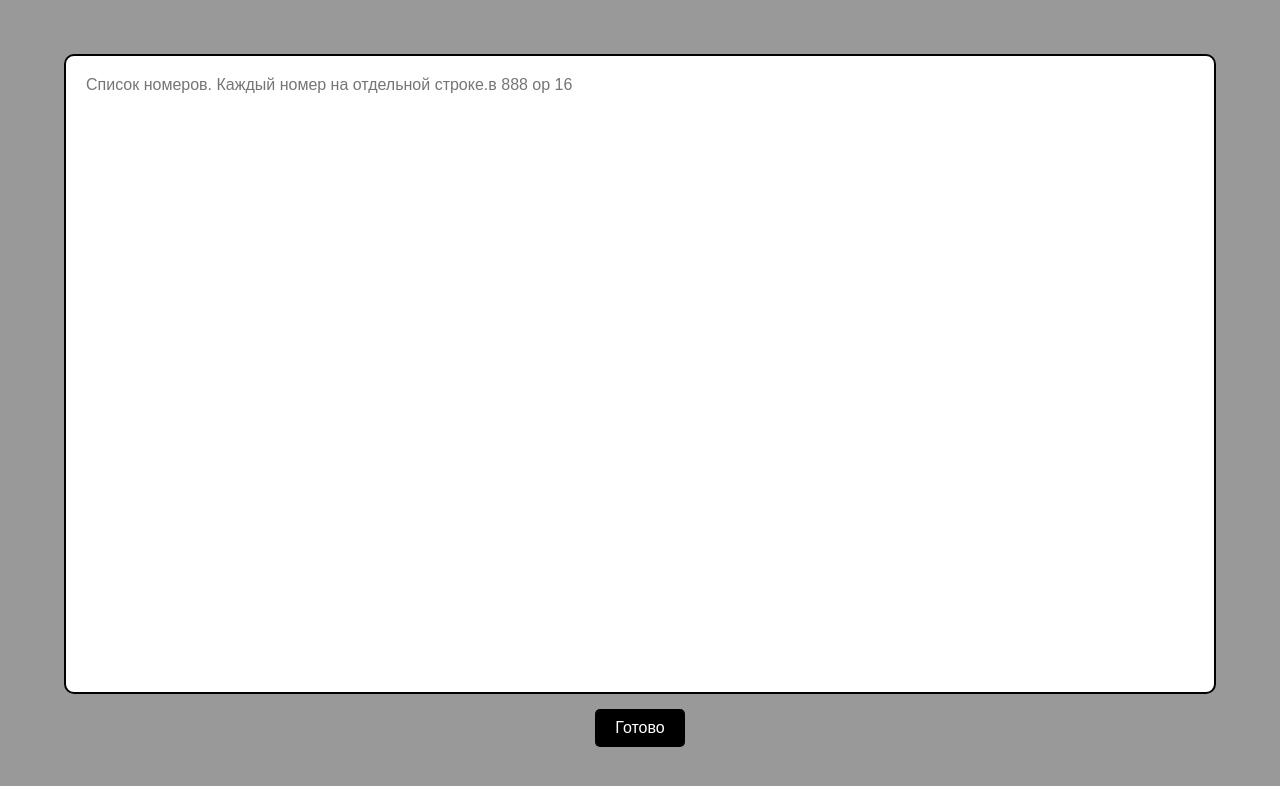
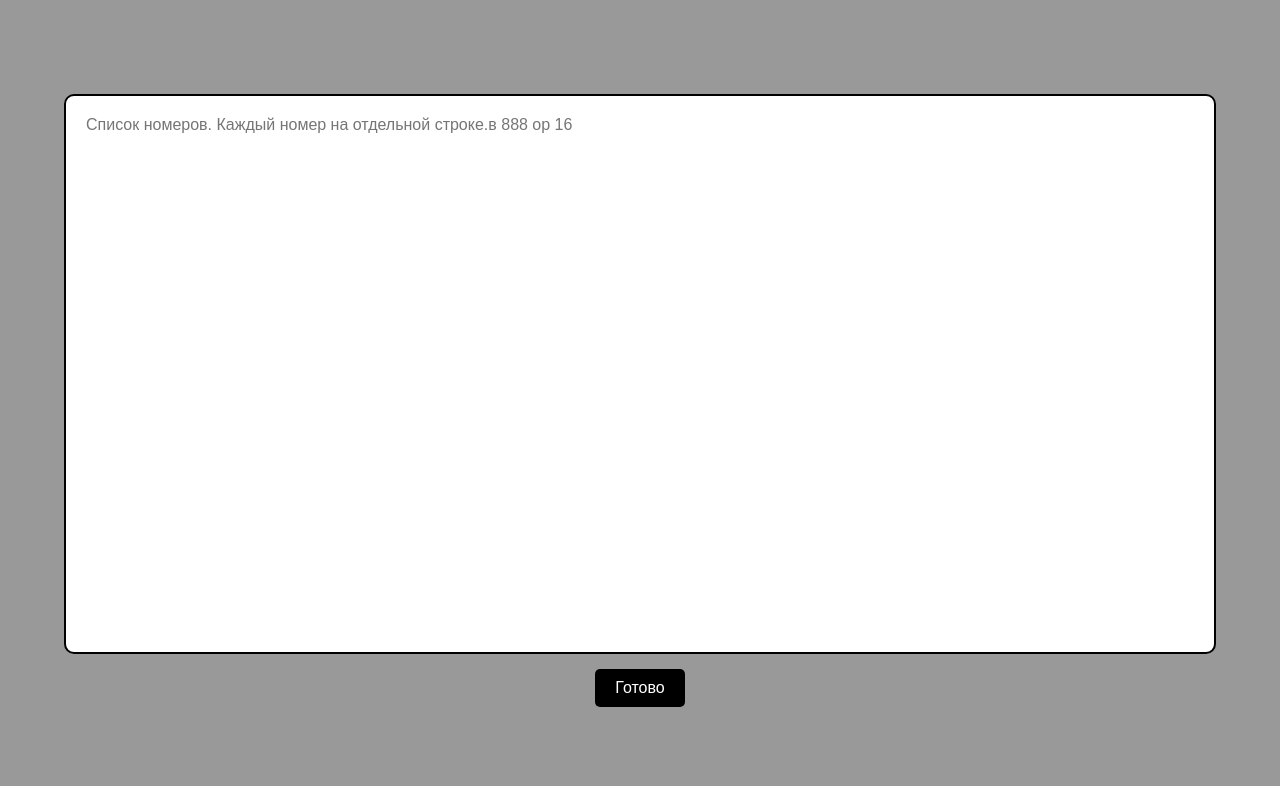
Before and after one commit to TruwerM5/state-number-app, a Vue app: page / in a window 1280 px wide. Shown: the top 786 px of the page. Built offline with nearby package versions, Linux system fonts and the light colour scheme.

Commit message:
add paddings

```diff
--- a/src/App.vue
+++ b/src/App.vue
@@ -79,7 +79,7 @@ function fillData () {
 
 .textarea
   display: block
-  height: 80%
+  height: 70%
   width: 90%
   font-size: 16px
   padding: 20px
--- a/src/components/Flag.vue
+++ b/src/components/Flag.vue
@@ -11,8 +11,8 @@
 
 <style lang="sass" scoped>
 .flag
-    width: 28px
-    height: 17px
+    width: 22px
+    height: 14px
     display: flex
     flex-direction: column
     align-items: center
--- a/src/components/NumberForm.vue
+++ b/src/components/NumberForm.vue
@@ -88,7 +88,7 @@ const getRegion = computed(() => {
         @media screen and (min-width: 1568px)
             font-size: 80px
             letter-spacing: 8px
-            padding-bottom: 10px
+            padding-bottom: 30px
     &__region
         position: relative
         display: flex
@@ -124,5 +124,5 @@ const getRegion = computed(() => {
     &__region-icon
         width: 20px
     &__region-text
-        font-size: 14px
+        font-size: 16px
 </style>
```
